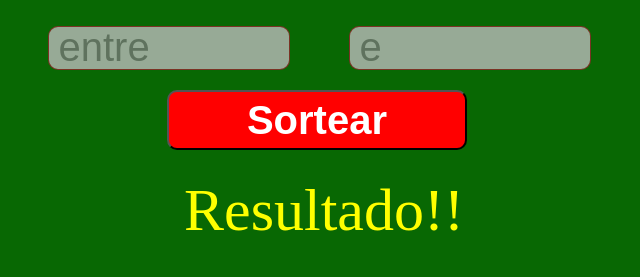
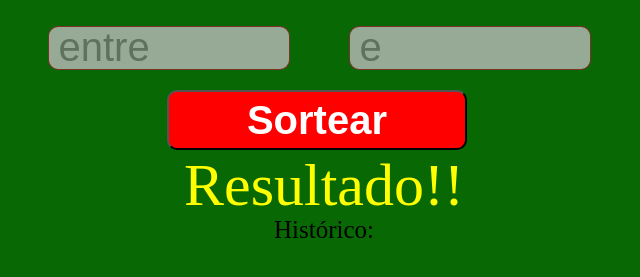
Before and after one commit to Balorralde/sorteador, a plain HTML site: page index.html in a window 1280 px wide. Shown: the part 453-730 px from the top of the page, without its empty margins (321-961 px from the left). Drawn offline with Linux system fonts and the light colour scheme.

Commit message:
parágrafo histórico

```diff
--- a/index.html
+++ b/index.html
@@ -25,6 +25,7 @@
     </div>
 
     <p> Resultado!! </p>
+    <p id="results-history">Histórico:</p>
     <ul id="historico"></ul>
 
    </main>
--- a/style.css
+++ b/style.css
@@ -80,7 +80,7 @@ button:active {
 
 
 p {
-    margin-top: 50px;
+    margin-top: 25px;
     width: 150px;
     height: 15px;
     font-weight: 400;
@@ -99,6 +99,15 @@ p {
     font-weight: 700;
     line-height: 30px;
     font-size: 80px;
+}
+
+#results-history {
+    width: 60%;
+    height: 10px;
+    font-weight: 400;
+    line-height: 30px;
+    font-size: 25px;
+    color: black;
 }
 
 #historico {
```
